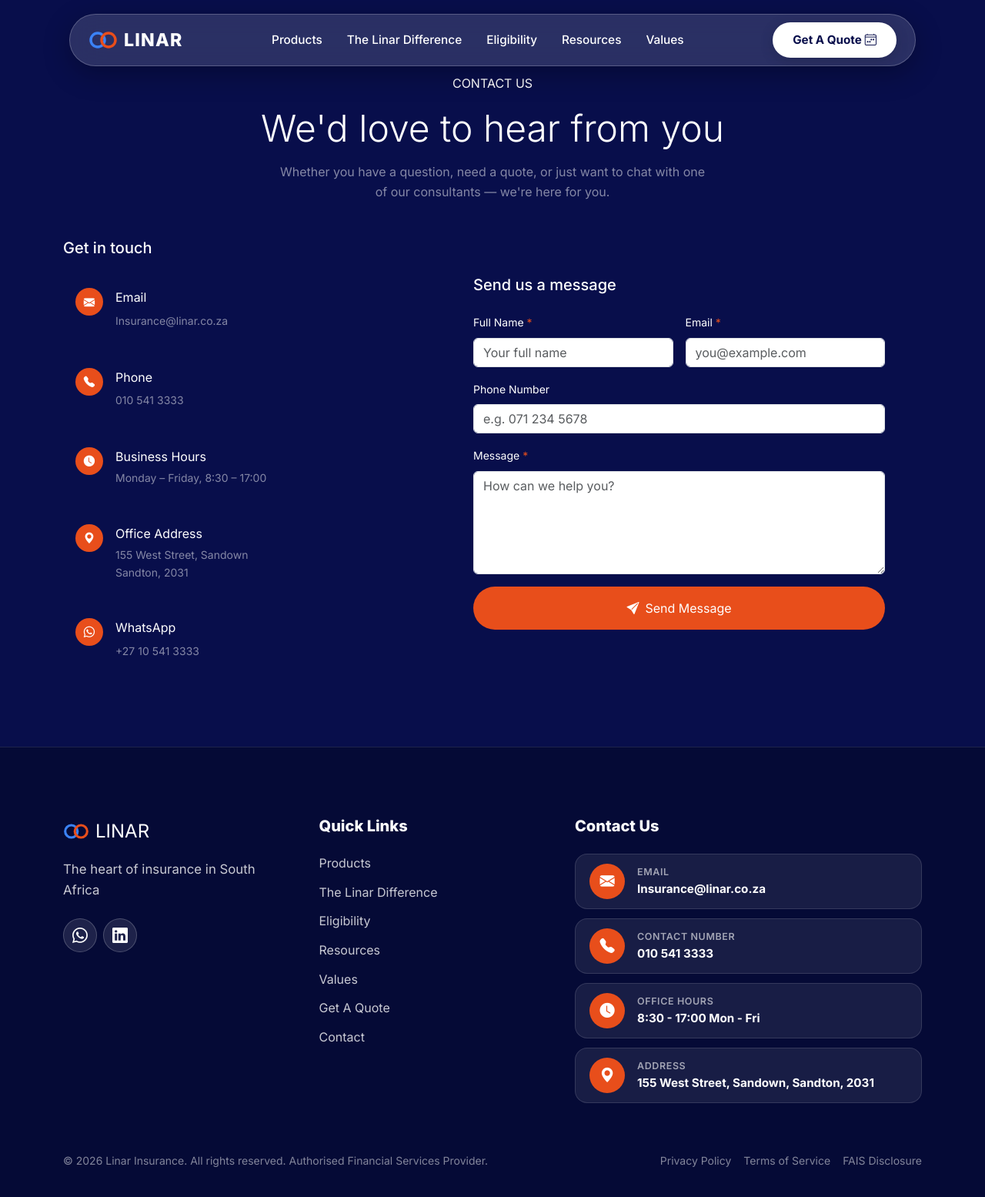
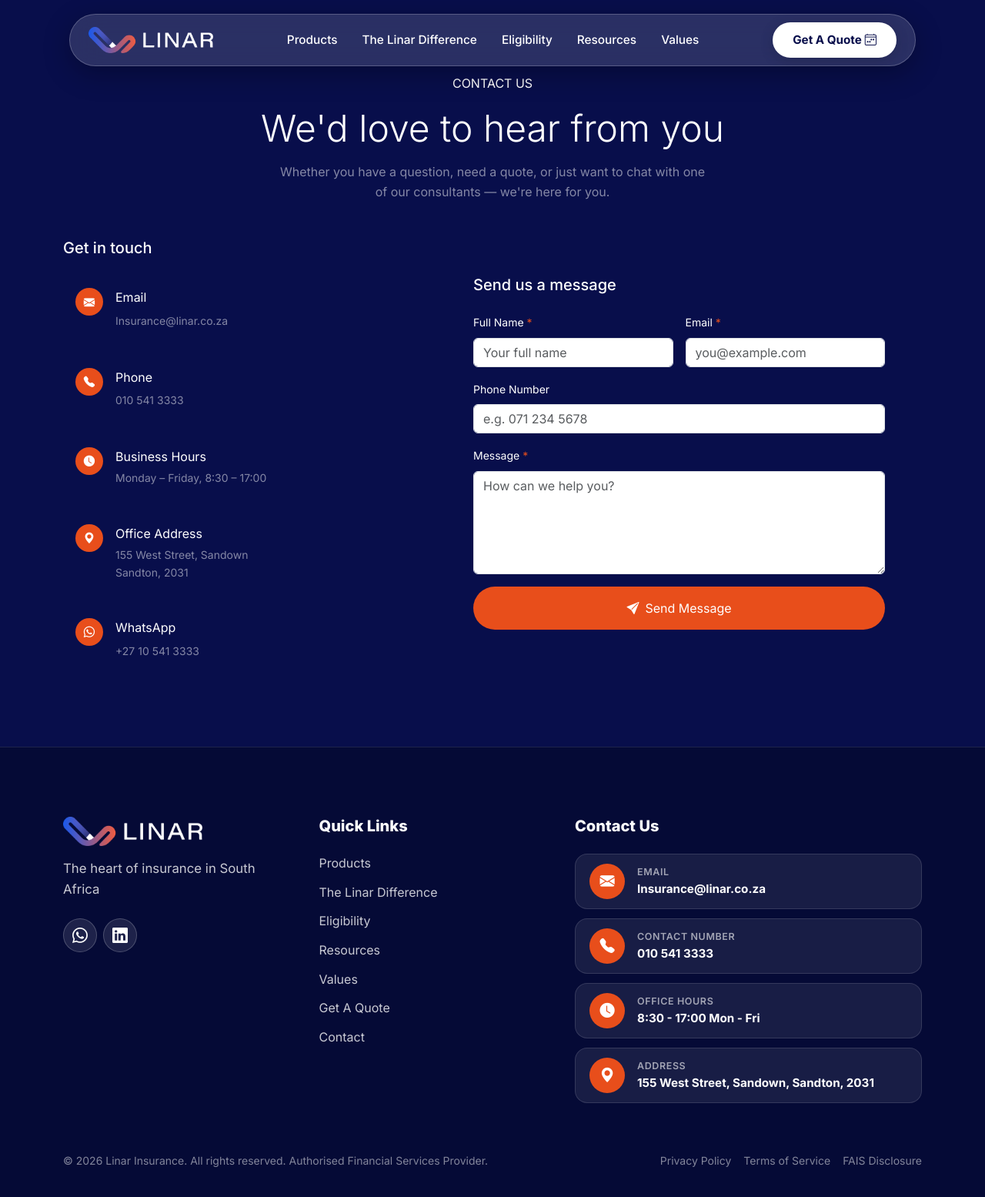
Before and after one commit to mthimkulu23/linar-insurance-website, a Flask app: page /contact in a window 1280 px wide. Shown: the whole page at 77% size. Run offline with Flask 3, Linux system fonts and the light colour scheme.

Commit message:
feat: add base layout template, home page view, and branding assets

```diff
--- a/app/views/templates/base.html
+++ b/app/views/templates/base.html
@@ -30,13 +30,8 @@
       <nav class="linar-navbar d-flex align-items-center justify-content-between">
 
         <!-- Brand / Logo -->
-        <a class="navbar-brand d-flex align-items-center gap-2" href="/">
-          <!-- Stylized Double Infinity / Intersecting Loops -->
-          <svg class="linar-logo-svg" width="38" height="24" viewBox="0 0 38 24" fill="none" xmlns="http://www.w3.org/2000/svg" aria-label="Linar logo">
-            <ellipse cx="12" cy="12" rx="9" ry="9" stroke="#3B82F6" stroke-width="3.5" fill="none"/>
-            <ellipse cx="26" cy="12" rx="9" ry="9" stroke="#E84E1B" stroke-width="3.5" fill="none"/>
-          </svg>
-          <span class="logo-text">LINAR</span>
+        <a class="navbar-brand d-flex align-items-center" href="/">
+          <img src="{{ url_for('static', filename='images/linar-logo-white.png') }}" alt="Linar" height="34" class="linar-logo-img" style="max-height: 34px; width: auto;" />
         </a>
 
         <!-- Desktop Navigation Links -->
@@ -108,12 +103,8 @@
 
         <!-- Column 1: Brand & Socials -->
         <div class="col-lg-3 col-md-6">
-          <div class="d-flex align-items-center gap-2 mb-3">
-            <svg class="linar-logo-svg" width="34" height="22" viewBox="0 0 38 24" fill="none">
-              <ellipse cx="12" cy="12" rx="9" ry="9" stroke="#3B82F6" stroke-width="3.5" fill="none"/>
-              <ellipse cx="26" cy="12" rx="9" ry="9" stroke="#E84E1B" stroke-width="3.5" fill="none"/>
-            </svg>
-            <span class="fs-4 fw-800 text-white tracking-wide">LINAR</span>
+          <div class="d-flex align-items-center mb-3">
+            <img src="{{ url_for('static', filename='images/linar-logo-white.png') }}" alt="Linar" height="38" class="linar-logo-img" style="max-height: 38px; width: auto;" />
           </div>
           <p class="text-white-75 mb-4 footer-tagline">
             The heart of insurance in South Africa
```
Also changed, not shown: app/views/templates/index.html (+15 -20 lines), static/images/linar-logo-white.png (added), static/images/linar-logo.png (added).
